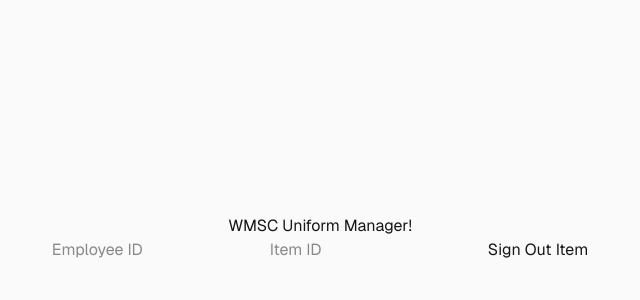
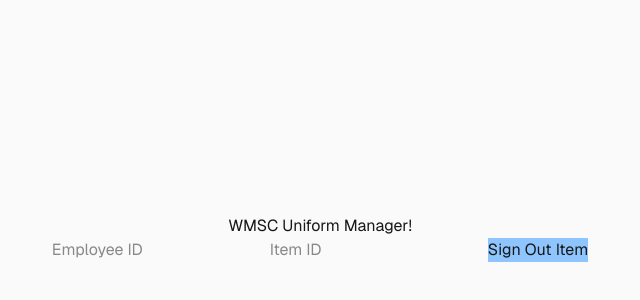
Before and after one commit to jaydenmetcalfe17/uniform-manager, a Next.js app: page / in a window 1280 px wide. Shown: the part 162-462 px from the top of the page, without its empty margins (320-960 px from the left). Built offline with nearby package versions, Linux system fonts and the light colour scheme.

Commit message:
testing colour change of button

```diff
--- a/src/components/SignOutForm.tsx
+++ b/src/components/SignOutForm.tsx
@@ -35,7 +35,7 @@ export default function SignOutForm() {
         value={itemId}
         onChange={(e) => setItemId(e.target.value)}
       />
-      <button onClick={handleSubmit}>Sign Out Item</button>
+      <button className="bg-blue-300" onClick={handleSubmit}>Sign Out Item</button>
     </div>
   )
 }
```
